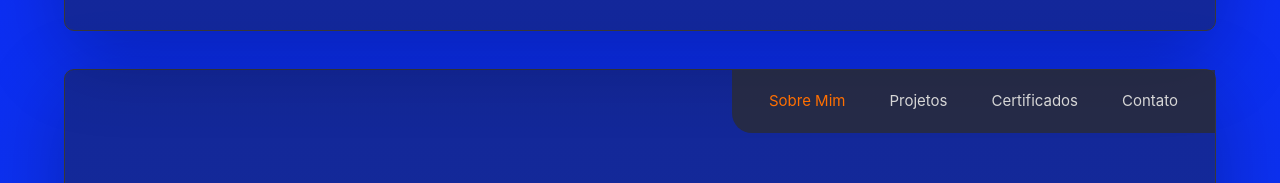
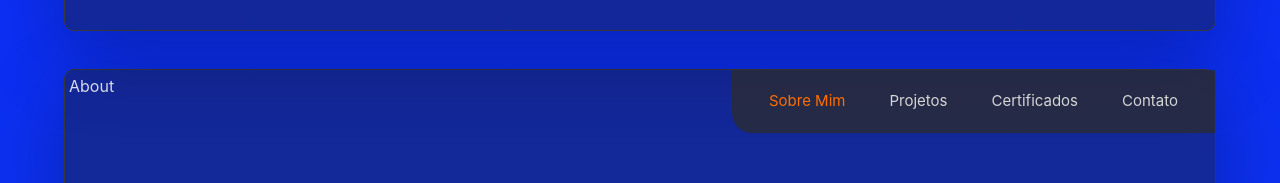
Before and after one commit to DropperDEV/portfolium, a React (Vite) app: page / in a window 1280 px wide. Shown: the part 151-334 px from the top of the page. Built offline with nearby package versions, Linux system fonts and the light colour scheme.

Commit message:
feat: add layout and App react-router-dom and create component Navigation

```diff
--- a/src/components/Main.tsx
+++ b/src/components/Navigation.tsx
@@ -1,41 +1,14 @@
 import styled from "styled-components";
-import { NavLink } from "react-router-dom";
 import {
   colors,
   device,
   shadows,
   transitions,
   typography,
-} from "../utils/StyleVars.ts";
+} from "../utils/StyleVars";
+import { NavLink } from "react-router-dom";
 
-const ContainerMain = styled.main`
-  position: relative;
-  width: 900px;
-  height: 1400px;
-  border-radius: 10px;
-  border: 1px solid ${colors.jet};
-  margin-top: 20px;
-  box-shadow: ${shadows.shadow5};
-  background-color: ${colors.eerieBlack2};
-
-  @media ${device.lg} {
-    width: 90%;
-    align-items: baseline;
-    justify-content: normal;
-    position: relative;
-    padding: 4px;
-  }
-
-  @media ${device.md} {
-    width: 90%;
-  }
-
-  @media ${device.sm} {
-    width: 90%;
-  }
-`;
-
-const Navigation = styled.nav`
+const StyledNavigation = styled.nav`
   position: absolute;
   bottom: auto;
   top: 0;
@@ -88,7 +61,7 @@ const Navigation = styled.nav`
     box-shadow: ${shadows.shadow2};
     z-index: 5;
 
-    ul{
+    ul {
       gap: 0;
     }
 
@@ -102,13 +75,9 @@ const Navigation = styled.nav`
     }
   }
 `;
-
-// eslint-disable-next-line @typescript-eslint/ban-ts-comment
-// @ts-expect-error
-function Main({ children }) {
+export default function Navigation() {
   return (
-    <ContainerMain>
-      <Navigation>
+    <StyledNavigation>
       <ul>
         <li>
           <NavLink to={"/"}>Sobre Mim</NavLink>
@@ -123,10 +92,6 @@ function Main({ children }) {
           <NavLink to={"/contact"}>Contato</NavLink>
         </li>
       </ul>
-      </Navigation>
-      {children}
-    </ContainerMain>
+    </StyledNavigation>
   );
 }
-
-export default Main;
--- a/src/main.tsx
+++ b/src/main.tsx
@@ -1,24 +1,10 @@
-import React from 'react'
-import ReactDOM from 'react-dom/client'
-import {
-    createBrowserRouter,
-    RouterProvider,
-} from "react-router-dom";
-import './index.css'
-import Root from "./routes/Root.tsx";
-import ErrorPage from "./pages/ErrorPage";
+import React from "react";
+import ReactDOM from "react-dom/client";
+import "./index.css";
+import App from "./routes/App";
 
-const router = createBrowserRouter([
-    {
-        path: "/",
-        element: <Root/>,
-        errorElement: <ErrorPage/>,
-    },
-]);
-
-
-ReactDOM.createRoot(document.getElementById('root')!).render(
+ReactDOM.createRoot(document.getElementById("root")!).render(
   <React.StrictMode>
-      <RouterProvider router={router} />
-  </React.StrictMode>,
-)
+    <App />
+  </React.StrictMode>
+);
--- /dev/null
+++ b/src/pages/About.tsx
@@ -0,0 +1,8 @@
+
+function About() {
+  return (
+    <div>About</div>
+  )
+}
+
+export default About
--- /dev/null
+++ b/src/pages/Certificates.tsx
@@ -0,0 +1,8 @@
+
+function Certificates() {
+  return (
+    <div>Certificates</div>
+  )
+}
+
+export default Certificates
--- /dev/null
+++ b/src/pages/Contact.tsx
@@ -0,0 +1,8 @@
+
+function Contact() {
+  return (
+    <div>Contact</div>
+  )
+}
+
+export default Contact
--- /dev/null
+++ b/src/pages/Projects.tsx
@@ -0,0 +1,8 @@
+
+function Projects() {
+  return (
+    <div>Projects</div>
+  )
+}
+
+export default Projects
--- /dev/null
+++ b/src/routes/App.tsx
@@ -0,0 +1,43 @@
+import { RouterProvider, createBrowserRouter } from "react-router-dom";
+
+import Layout from "../ui/Layout.tsx";
+import ErrorPage from "../pages/ErrorPage.tsx";
+import About from "../pages/About.tsx";
+import Projects from "../pages/Projects.tsx";
+import Certificates from "../pages/Certificates.tsx";
+import Contact from "../pages/Contact.tsx";
+
+const router = createBrowserRouter([
+  {
+    element: <Layout />,
+    errorElement: <ErrorPage />,
+
+    children: [
+      {
+        path: "/",
+        element: <About />,
+      },
+      {
+        path: "/projects",
+        element: <Projects />,
+        errorElement: <ErrorPage />,
+      },
+      {
+        path: "/certificates",
+        element: <Certificates />,
+        errorElement: <ErrorPage />,
+      },
+      {
+        path: "/contact",
+        element: <Contact />,
+        errorElement: <ErrorPage />,
+      },
+    ],
+  },
+]);
+
+function App() {
+  return <RouterProvider router={router} />;
+}
+
+export default App;
--- a/src/routes/Root.tsx
+++ /dev/null
@@ -1,15 +0,0 @@
-import {Outlet} from "react-router";
-import Sidebar from "../components/Sidebar.tsx";
-import Main from "../components/Main.tsx";
-
-export default function Root() {
-    return (
-        <>
-            <Sidebar/>
-            <Main>
-                <Outlet />
-            </Main>
-
-        </>
-    );
-}
--- /dev/null
+++ b/src/ui/Layout.tsx
@@ -0,0 +1,52 @@
+// import Loader from './Loader';
+import { Outlet } from "react-router-dom";
+import Sidebar from "../components/Sidebar";
+import styled from "styled-components";
+import { colors, device, shadows } from "../utils/StyleVars";
+import Navigation from "../components/Navigation";
+
+
+const ContainerMain = styled.main`
+  position: relative;
+  width: 900px;
+  height: 1400px;
+  border-radius: 10px;
+  border: 1px solid ${colors.jet};
+  margin-top: 20px;
+  box-shadow: ${shadows.shadow5};
+  background-color: ${colors.eerieBlack2};
+
+  @media ${device.lg} {
+    width: 90%;
+    align-items: baseline;
+    justify-content: normal;
+    position: relative;
+    padding: 4px;
+  }
+
+  @media ${device.md} {
+    width: 90%;
+  }
+
+  @media ${device.sm} {
+    width: 90%;
+  }
+`;
+function AppLayout() {
+  //   const navigation = useNavigation();
+  //   const isLoading = navigation.state === 'loading';
+
+  return (
+    <>
+      {/* {isLoading && <Loader />} */}
+      <Sidebar />
+        <ContainerMain>
+            <Navigation/>
+            <Outlet/>
+        </ContainerMain>
+
+    </>
+  );
+}
+
+export default AppLayout;
```
Lines whose indentation alone changed are shown as unchanged.
